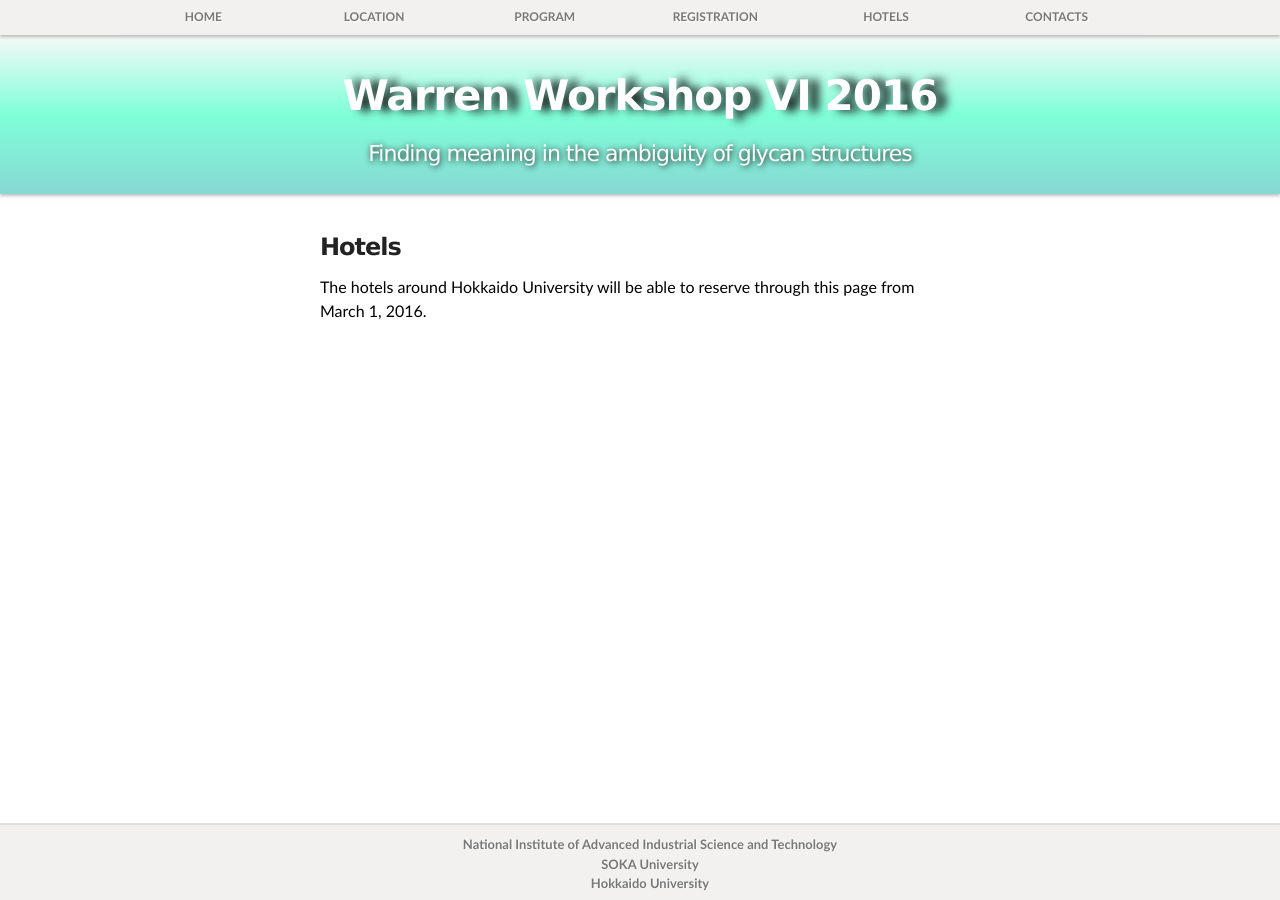
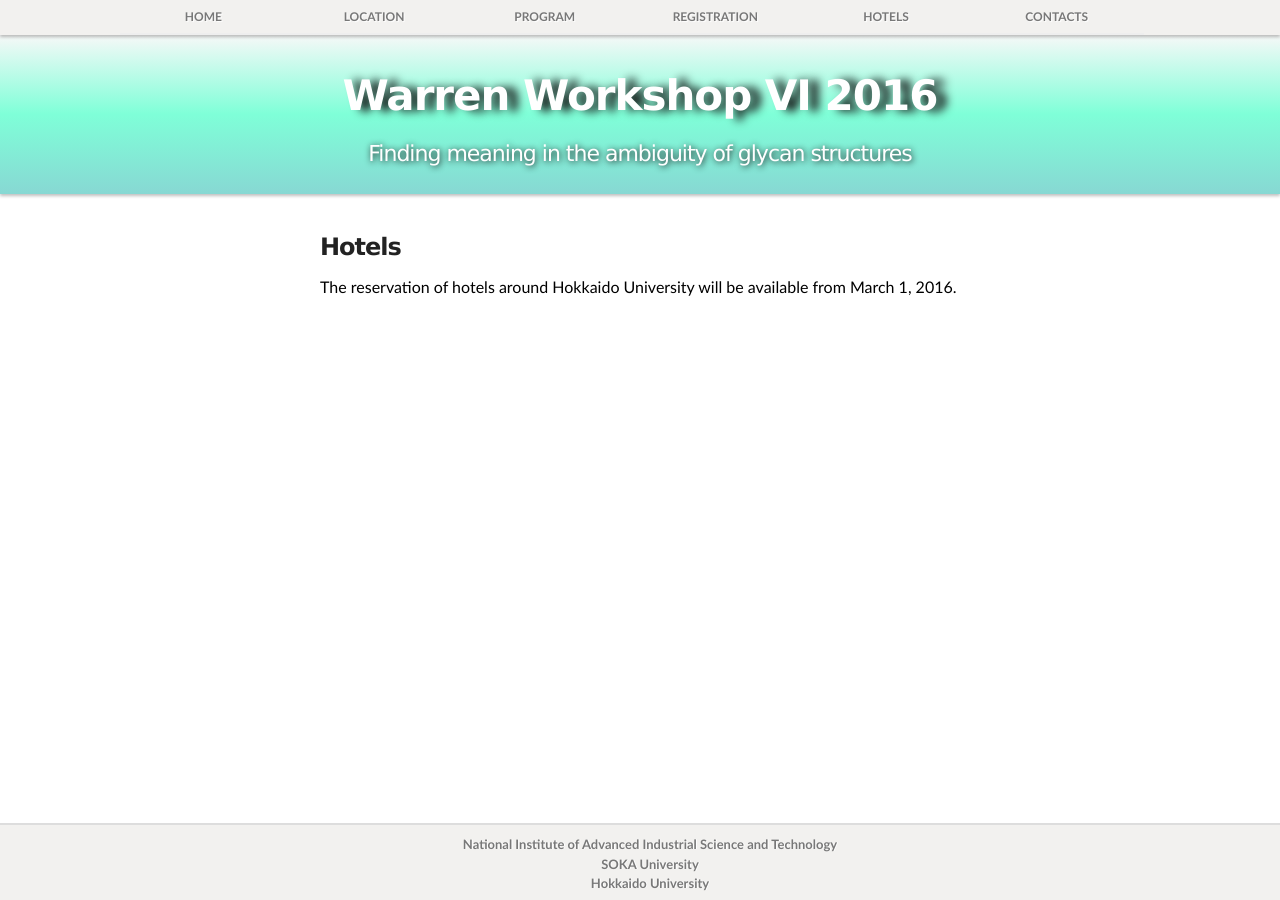
Before and after one commit to yamazakiM/test_warren2016, a Jekyll site: the page built from hotels/index.md, in a window 1280 px wide. Built offline with Jekyll 4.4.1, drawn with Linux system fonts in a browser that asks for light colours; nearby versions of some CDN libraries; library files that are not in the unit come from our copies.

Commit message:
Update index.md

```diff
--- a/hotels/index.md
+++ b/hotels/index.md
@@ -7,6 +7,6 @@ layout: default
   <section id="main_content" class="inner">
     <h3 id="location">Hotels</h3>
     <hr>
-  <p>The hotels around Hokkaido University  will be able to reserve through this page from March 1, 2016.</p>
+  <p>The reservation of hotels around Hokkaido University  will be available from March 1, 2016.</p>
   </section>
 </div>
```
